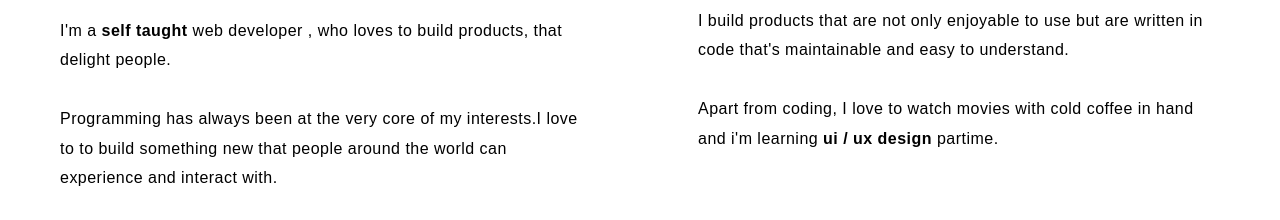
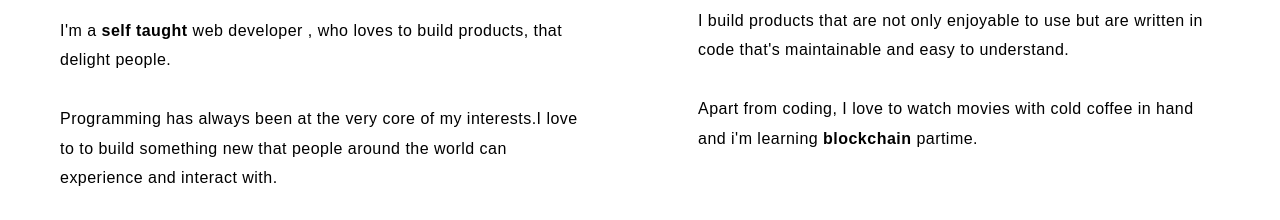
Before and after one commit to Manoj-72/Portfolio, a React (Create React App) app: page / in a window 1280 px wide. Shown: the part 820-1040 px from the top of the page. Built offline with nearby package versions, Linux system fonts and the light colour scheme; a web font is replaced by a local one.

Commit message:
first po

```diff
--- a/src/containers/Home.js
+++ b/src/containers/Home.js
@@ -115,7 +115,7 @@ const Home = () => {
             <br />
             <br />
             Apart from coding, I love to watch movies with cold coffee in hand
-            and i'm learning <strong> ui / ux design </strong> partime.
+            and i'm learning <strong> blockchain </strong> partime.
           </p>
         </AboutCol>
       </AboutWrapper>
```
